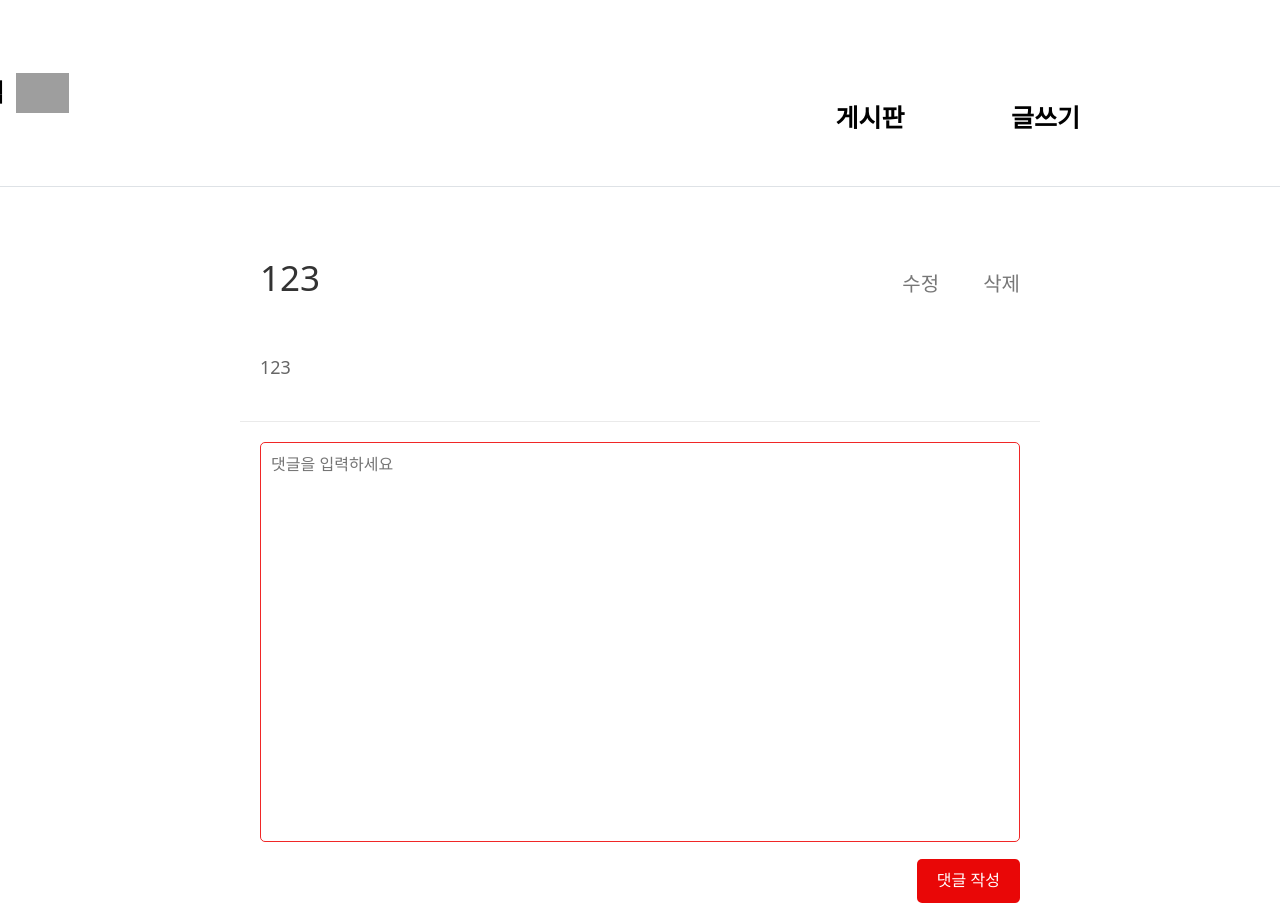
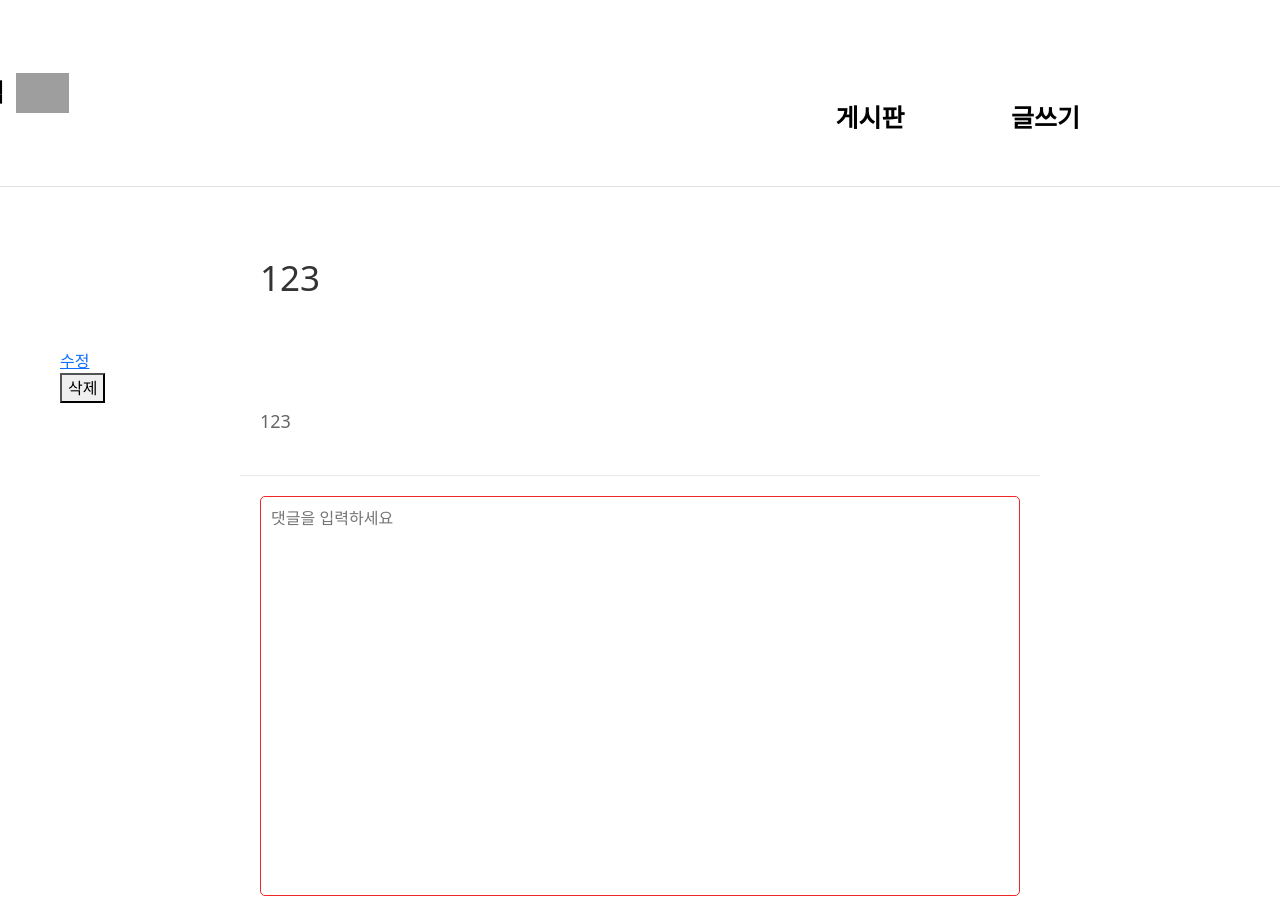
Before and after one commit to first-project-MessageBoard/develop, a Flask app: page /post/1/ in a window 1280 px wide. Shown: the top 912 px of the page. Run offline with Flask 3, Linux system fonts and the light colour scheme; grey boxes are pictures that could not be loaded.

Commit message:
게시글삭제추가

```diff
--- a/templates/post.html
+++ b/templates/post.html
@@ -43,13 +43,16 @@
         </div>
     </nav>
 
+    <!-- 게시글 관련 -->
     <div class="post">
-        <h2 class="post-title">{{ data.post.post_title }} <div class="links"><a href="#" class="edit-link">수정</a> <a
-                    href="#" class="delete-link">삭제</a></div>
-        </h2>
-        <p class="post-content">
-            {{ data.post.post_content }}
-        </p>
+        <h2 class="post-title">{{ data.post.post_title }}</h2>
+        <div class="links">
+            <a href="#" class="edit-link">수정</a>
+            <form action="{{ url_for('delete_post', id=data.post.post_id) }}" method="post">
+                <button type="submit">삭제</button>
+            </form>
+        </div>
+        <p class="post-content">{{ data.post.post_content }}</p>
     </div>
 
     <div class="comment-container">
```
